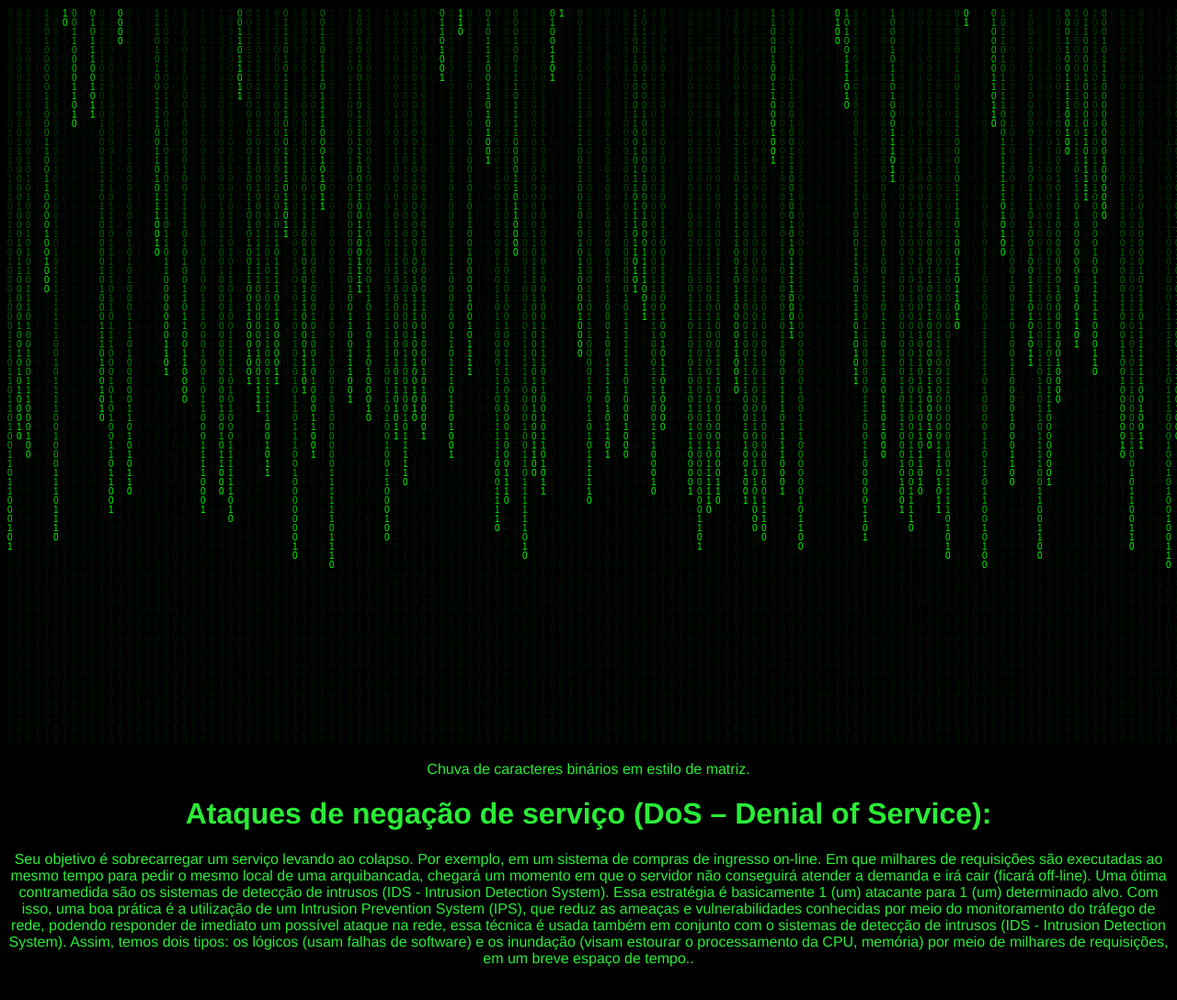
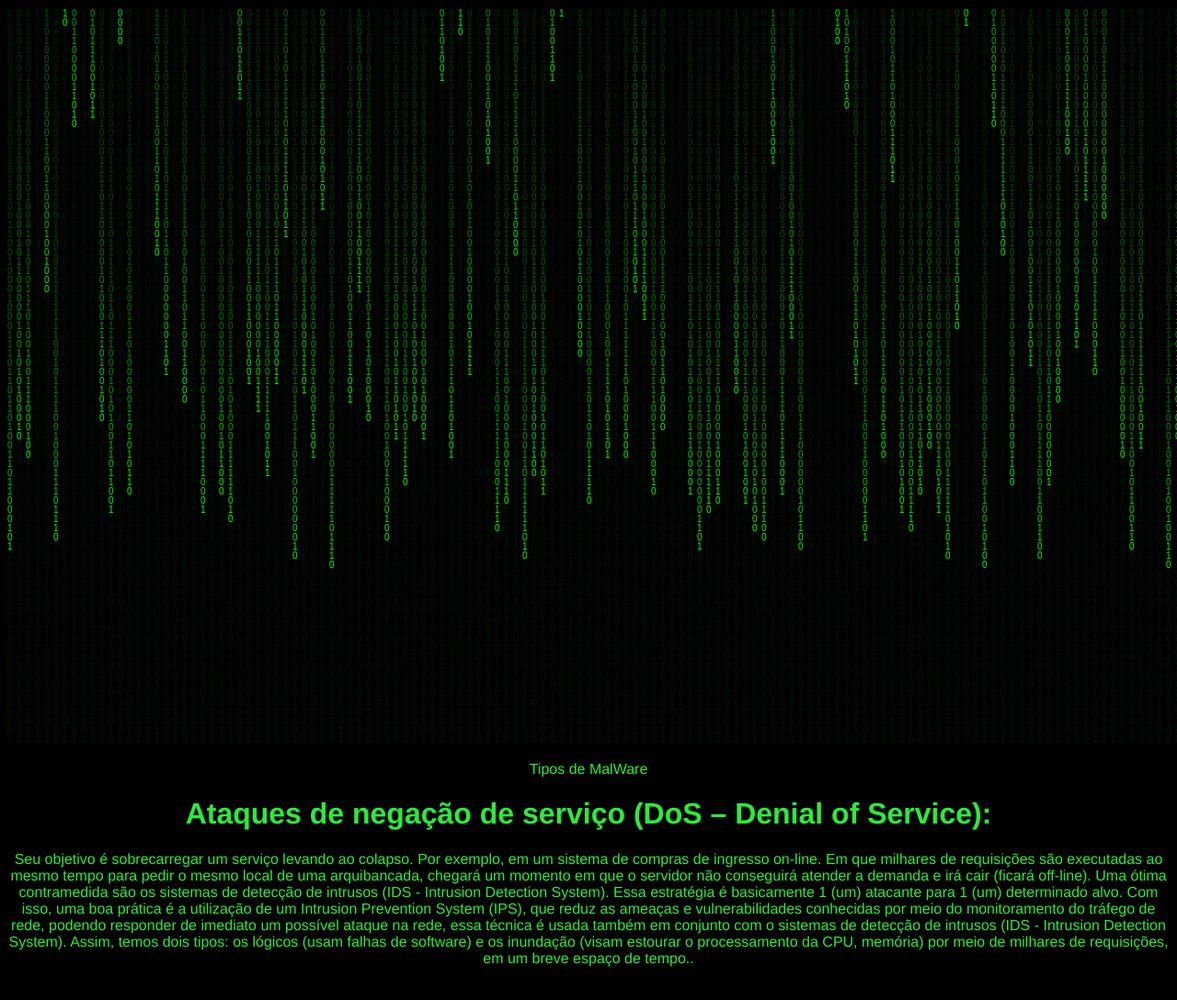
Before and after one commit to BrunoSprint/Vulnerabilidades, a plain HTML site: page index.html in a window 1280 px wide. Shown: the top 1088 px of the page at 92% size. Drawn offline with Linux system fonts and the light colour scheme.

Commit message:
Update index.html

```diff
--- a/index.html
+++ b/index.html
@@ -19,9 +19,9 @@
 
         <div id="canvas-container">
             <canvas id="c"></canvas>
-            <p id="canvas-description">Chuva de caracteres binários em estilo de matriz.</p>
+            <p id="canvas-description">Tipos de MalWare</p>
         </div>
-        <!-- *************************** -->
+
 
 
 <h1>Ataques de negação de serviço (DoS – Denial of Service):</h1>
```
